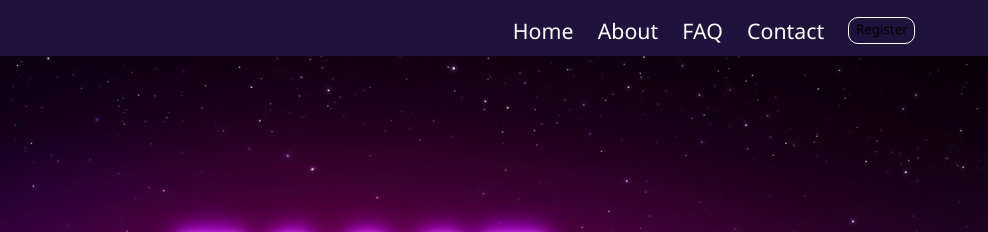
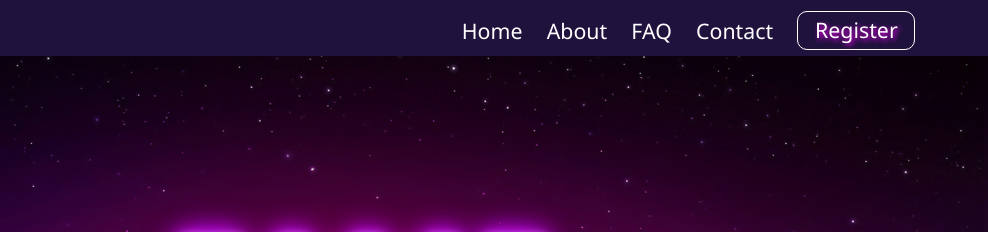
Before and after one commit to itslouisgs/fame, a plain HTML site: page index.html in a window 1280 px wide. Shown: the top 232 px of the page, 292-1280 px from the left. Drawn offline with nearby package versions, Linux system fonts and the light colour scheme.

Commit message:
Update index.html

```diff
--- a/index.html
+++ b/index.html
@@ -37,8 +37,8 @@
             <li><a href="#About">About</a></li>
             <li><a href="#FAQ">FAQ</a></li>
             <li><a href="#Contact">Contact</a></li>
-            <li><button onclick="window.open('https://docs.google.com/forms/d/e/1FAIpQLSeAWWk5vcGyLEzBFcrgtNxO4H62IlTf6ItaelrgJNW2RtIlew/viewform');">
-		    Register
+            <li><button>
+              <a href="https://docs.google.com/forms/d/e/1FAIpQLSeAWWk5vcGyLEzBFcrgtNxO4H62IlTf6ItaelrgJNW2RtIlew/viewform" target="_blank">Register</a>
             </button>
             </li>
           </ul>
```
